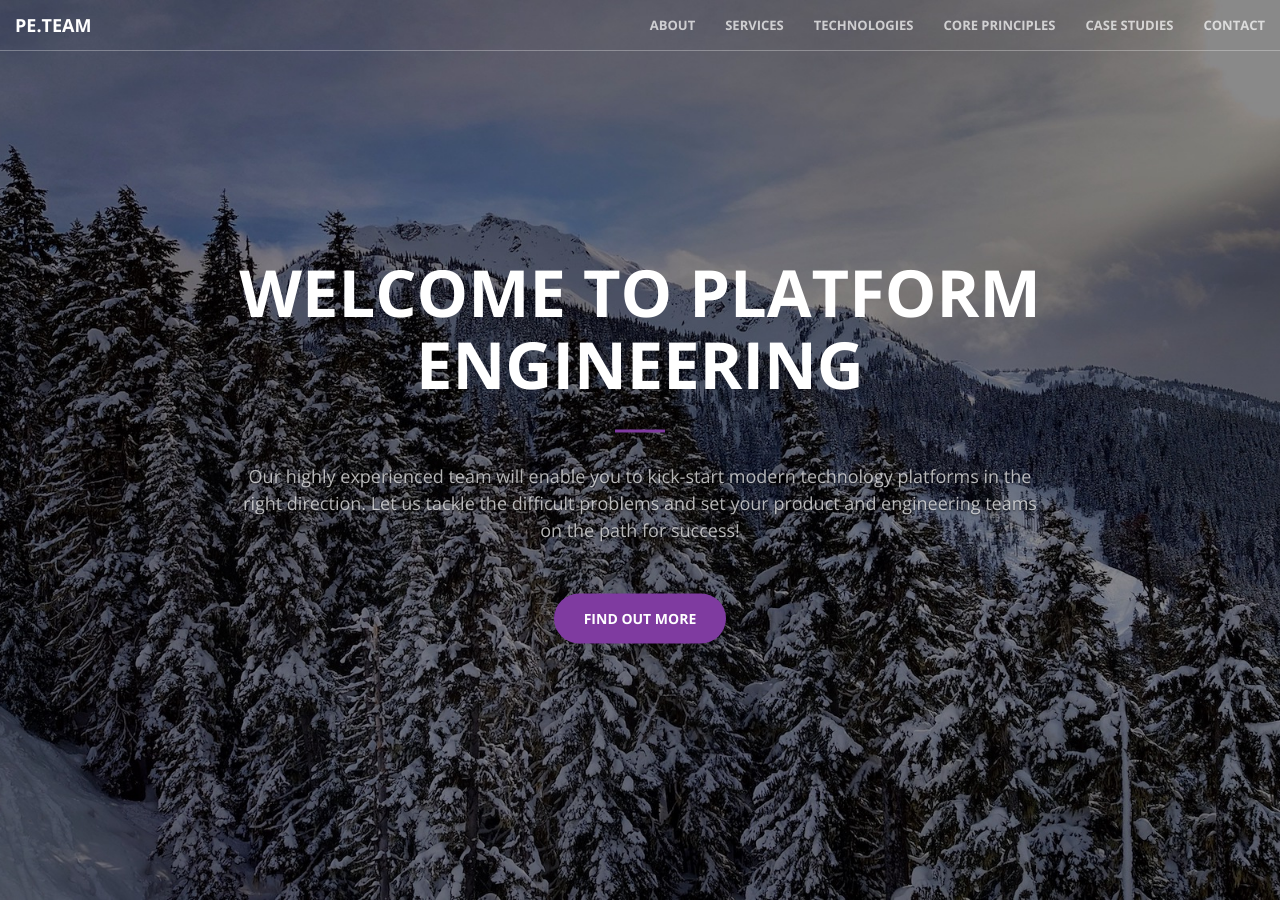
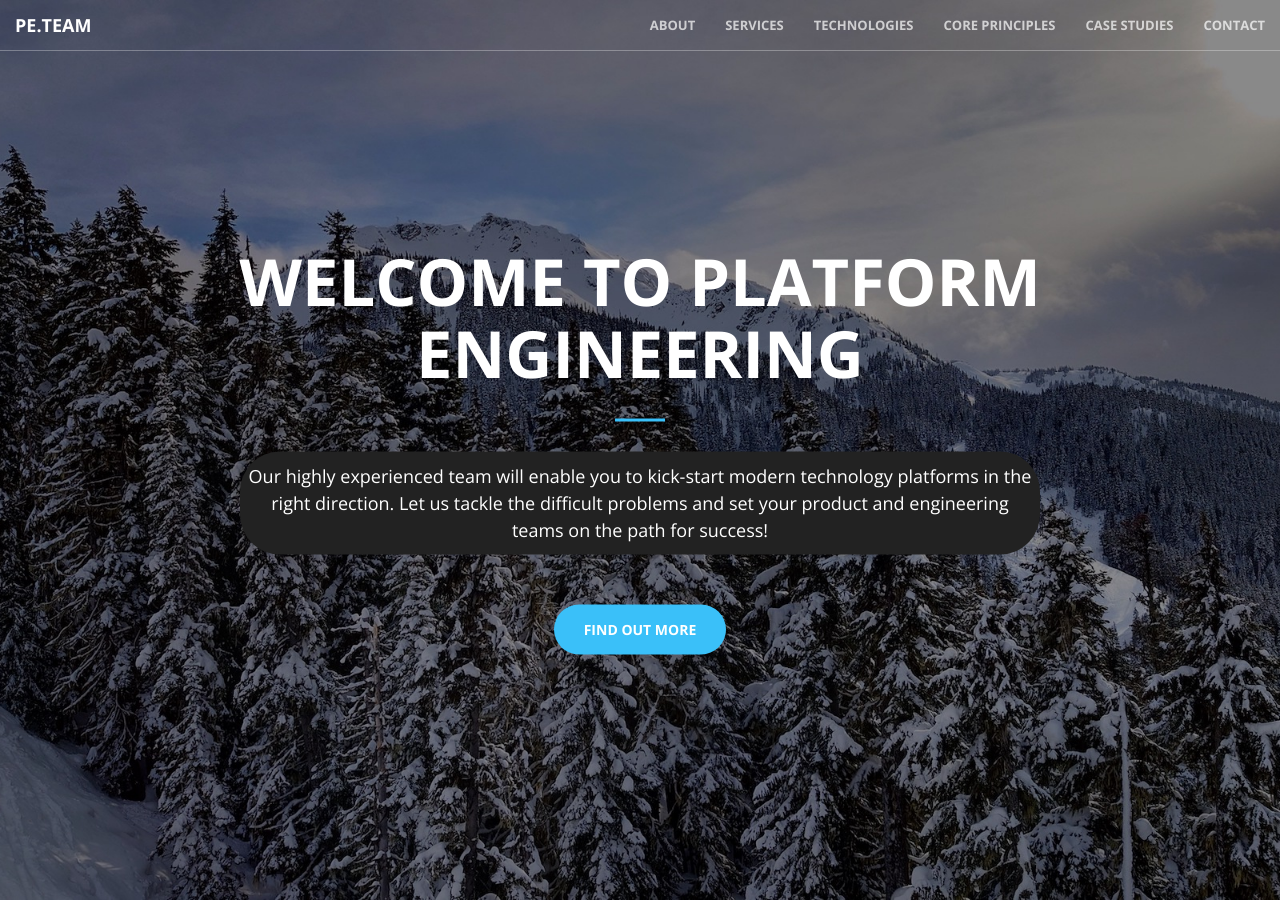
Before and after one commit to PlatformEngineeringNZ/PlatformEngineeringNZ.github.io, a Jekyll site: the page built from index.html, in a window 1280 px wide and 900 px high. Built offline with Jekyll 4.4.1, drawn with Linux system fonts in a browser that asks for light colours; nearby versions of some CDN libraries; some web fonts are replaced; library files that are not in the unit come from our copies.

Commit message:
updates primary colour, fixes circle overlay alignment

```diff
--- a/_includes/technologies.html
+++ b/_includes/technologies.html
@@ -24,7 +24,7 @@
                         <div class="col-lg-4 col-md-6 text-center">
                             <div class="service-box">
                                 <i class="fa fa-4x {{ technology.icon }} wow bounceIn text-primary"></i>
-                                <h3 class="text-muted">{{ technology.title }}</h3>
+                                <h3>{{ technology.title }}</h3>
                                 <p class="text-muted">{{ technology.excerpt }}</p>
                             </div>
                         </div>
--- a/_sass/_base.scss
+++ b/_sass/_base.scss
@@ -53,6 +53,10 @@ p {
 .bg-dark {
     background-color: $theme-dark;
     color: $theme-secondary;
+}
+
+.bg-dark .text-muted {
+    color: #c5c5c5;
 }
 
 .text-faded {
@@ -180,10 +184,13 @@ header {
             }
             p {
                 font-weight: 300;
-                color: rgba(white, .7);
                 font-size: 16px;
                 margin-bottom: 50px;
-                text-shadow: 0 1px 2px rgba(0, 0, 0, .6);
+                color: white;
+                text-shadow: none;
+                background: $theme-dark;
+                border-radius: 40px;
+                padding: 11px 6px;
             }
         }
     }
@@ -250,9 +257,10 @@ header.header-small {
         bottom: 0;
         text-align: center;
         width: 100%;
-        height: 100%;
+        height: 96%;
         margin: 0%;
         margin-left: 2%;
+        margin-bottom: 2%;
         @include transition-all;
         .portfolio-box-caption-content {
             width: 100%;
--- a/css/main.scss
+++ b/css/main.scss
@@ -34,7 +34,7 @@
 // }
 
 // variables.less
-$theme-primary: #7f3ba0;
+$theme-primary: #3ac0f9;   // 7f3ba0
 $theme-secondary: #eee;
 $theme-dark: #222;
 
```
